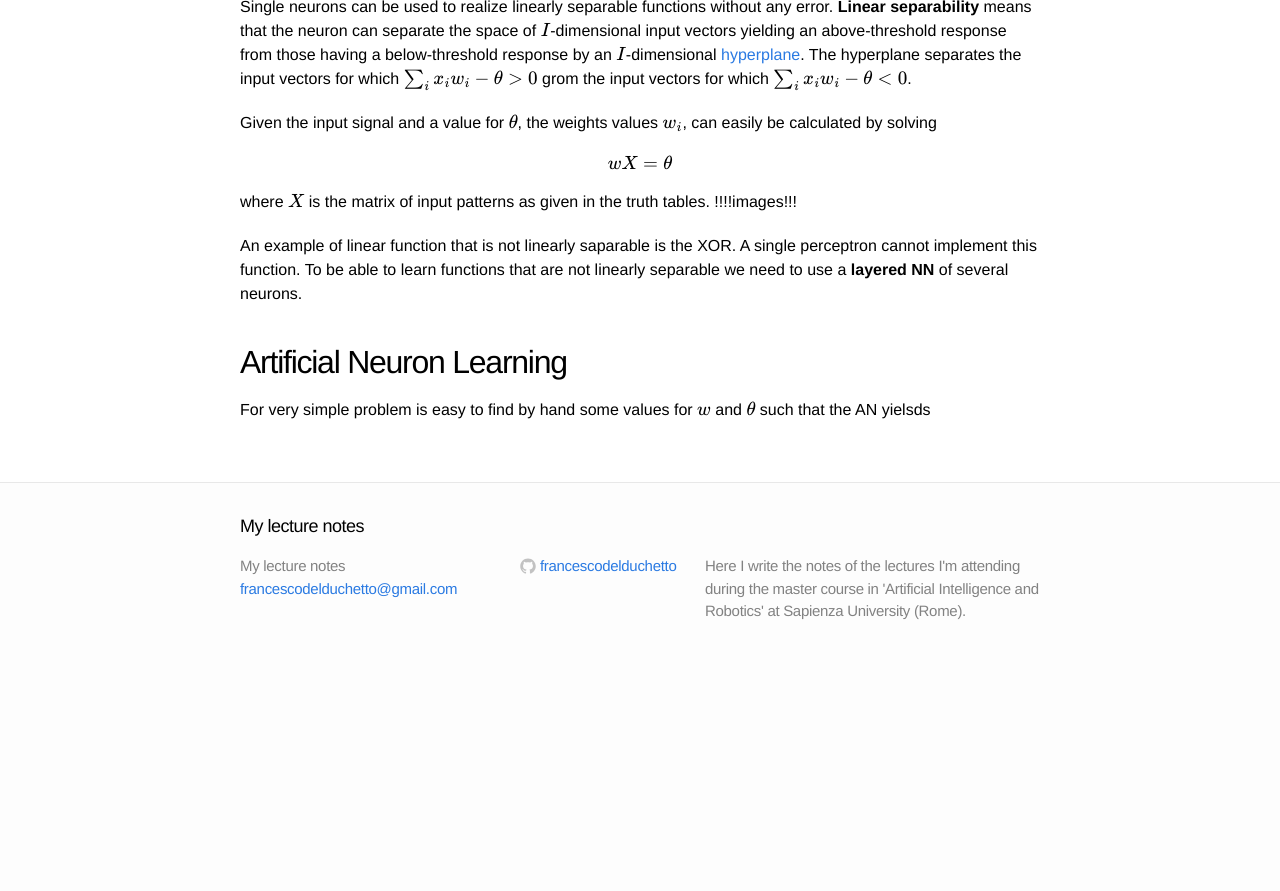
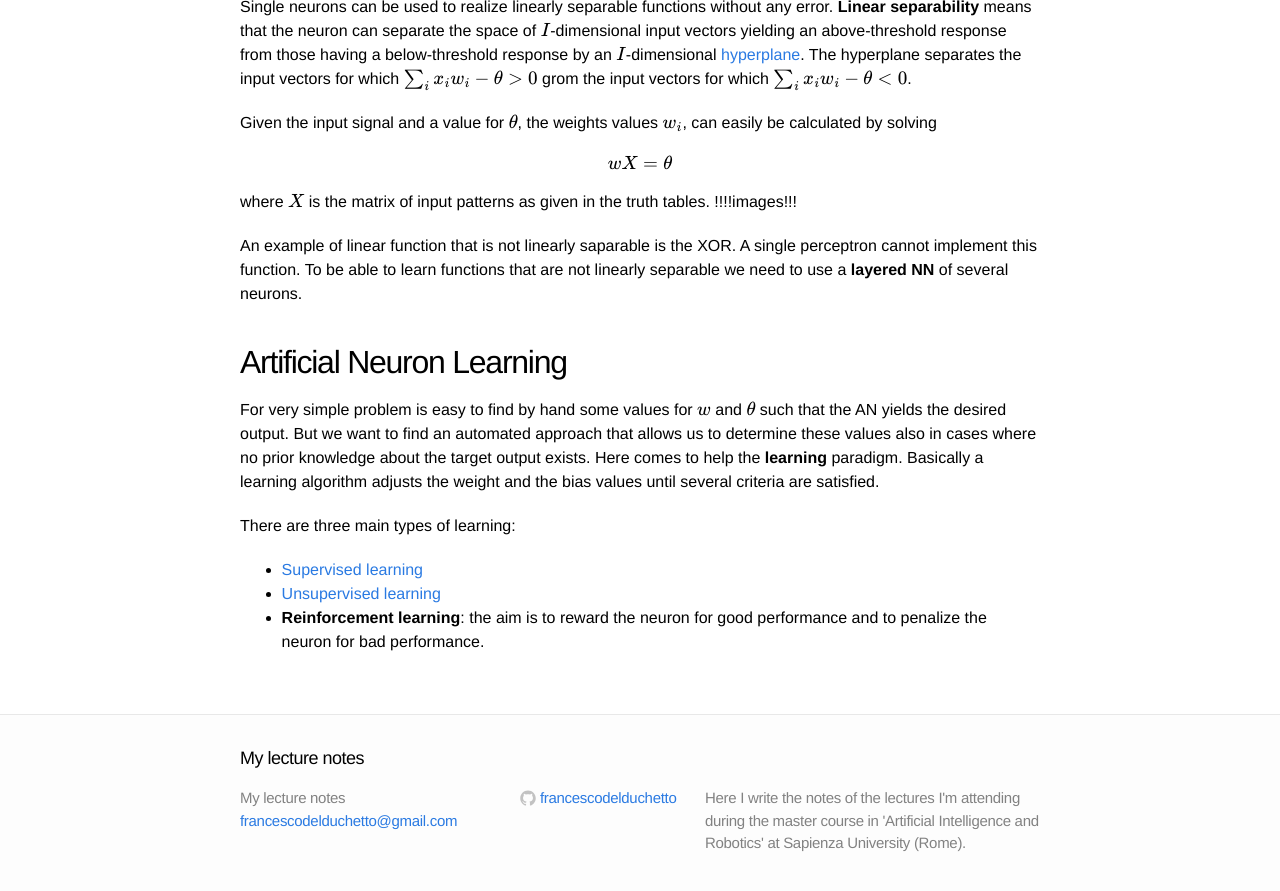
Before and after one commit to francescodelduchetto/lectureNotes, a Jekyll site: the page built from _posts/2015-11-12-nn1.markdown, in a window 1280 px wide and 900 px high, scrolled down 1831 px. Shown: the top 891 px of the window. Built offline with Jekyll 4.4.1, drawn with Linux system fonts in a browser that asks for light colours; formulas are drawn with MathJax 3; before the commit the page ends 2499 px from its top, so only the background shows below that; some of the changed text lies outside the part shown.

```diff
--- a/_includes/head.html
+++ b/_includes/head.html
@@ -5,6 +5,11 @@
     <meta name="viewport" content="width=device-width">
     <meta name="description" content="{{ site.description }}">
     <link rel="canonical" href="{{ page.url | replace:'index.html','' | prepend: site.baseurl | prepend: site.url }}">
+<!--
+	<script type="text/javascript"
+		src="/lectureNotes/MathJax/MathJax.js?config=TeX-AMS-MML_HTMLorMML">
+	</script>
+-->
 	<script type="text/javascript"
 		src="https://cdn.mathjax.org/mathjax/latest/MathJax.js?config=TeX-AMS-MML_HTMLorMML">
 	</script>
--- a/_posts/2015-11-12-nn1.markdown
+++ b/_posts/2015-11-12-nn1.markdown
@@ -1,6 +1,6 @@
 ---
 layout: post
-title: "Neural Network - 1"
+title: "Neural Network - The Perceptron"
 categories: neural_network
 ---
 
@@ -104,4 +104,15 @@ that are not linearly separable we need to use a **layered NN** of several neuro
 ## Artificial Neuron Learning
 
 For very simple problem is easy to find by hand some values for $$w$$ and $$\theta$$
-such that the AN yielsds
+such that the AN yields the desired output. But we want to find an automated
+approach that allows us to determine these values also in cases where no prior
+knowledge about the target output exists. Here comes to help the **learning**
+paradigm. Basically a learning algorithm adjusts the weight and the bias values
+until several criteria are satisfied.
+
+There are three main types of learning:
+
+* [Supervised learning](/lectureNotes/machine_learning/2015/11/10/ml1/#supervised)
+* [Unsupervised learning](/lectureNotes/machine_learning/2015/11/10/ml1/#unsupervised)
+* **Reinforcement learning**: the aim is to reward the neuron for good performance
+and to penalize the neuron for bad performance.
```
Also changed, not shown: _posts/2015-11-10-aiml1.markdown (+76 -2 lines), _posts/2015-11-10-ml1.markdown (+6 -6 lines), 1 other file.
